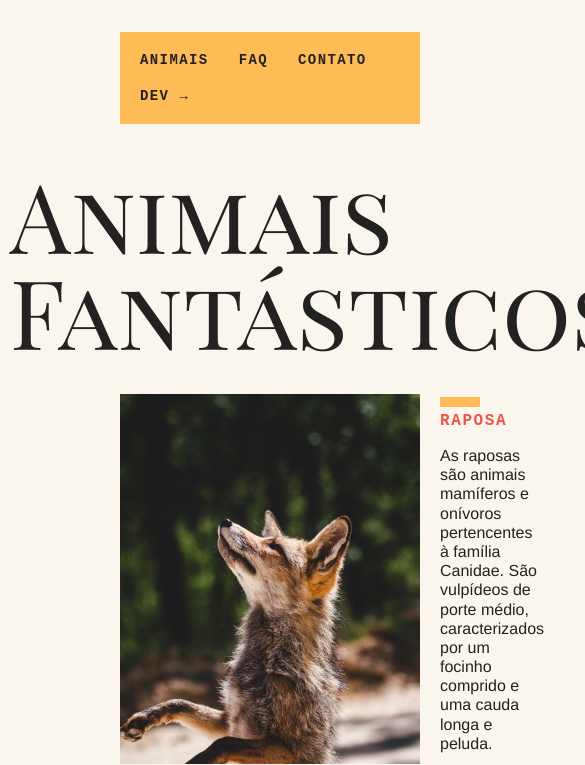
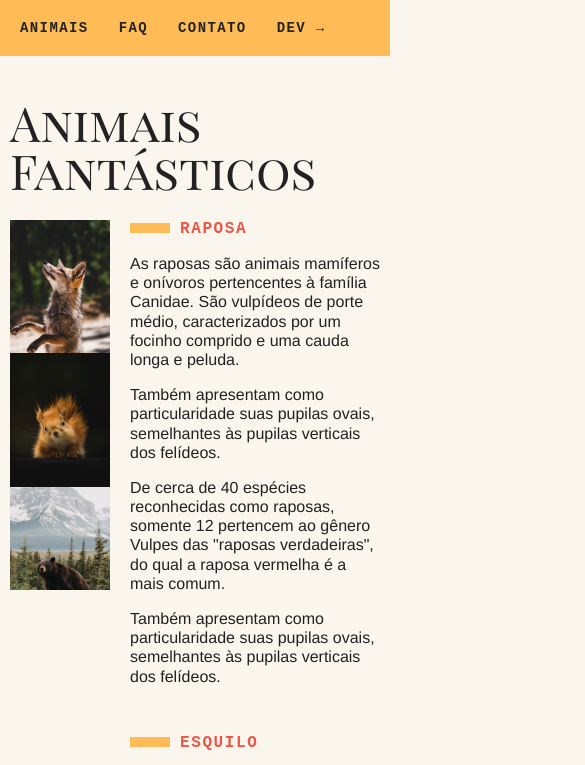
Before and after one commit to okaiosantana/animais-fantasticos, a website built with webpack: page index.html in a window 390 px wide. Shown: the top 765 px of the page, 585 px wide, since content can reach past the window. Built offline with nearby package versions, Linux system fonts and the light colour scheme.

Commit message:
feat(responsive): adiciona responsividade inicial ao site

```diff
--- a/css/style.css
+++ b/css/style.css
@@ -186,3 +186,35 @@ body {
   font-family: "IBM Plex Mono", monospace;
   font-weight: bold;
 }
+
+@media (max-width: 700px) {
+  body {
+    grid-template-columns: 1fr;
+  }
+  .menu,
+  .grid-section,
+  .copy {
+    grid-column: 1;
+  }
+  .grid-section {
+    grid-template-columns: 100px 1fr;
+    grid-gap: 10px;
+  }
+  .animais-lista {
+    grid-column: 1;
+  }
+  .faq-lista,
+  .dados,
+  .mapa {
+    grid-column: 1 / 3;
+  }
+  .grid-section h1 {
+    font-size: 3rem;
+  }
+  .menu {
+    margin-top: 0px;
+  }
+  .copy {
+    margin-bottom: 0px;
+  }
+}
```
